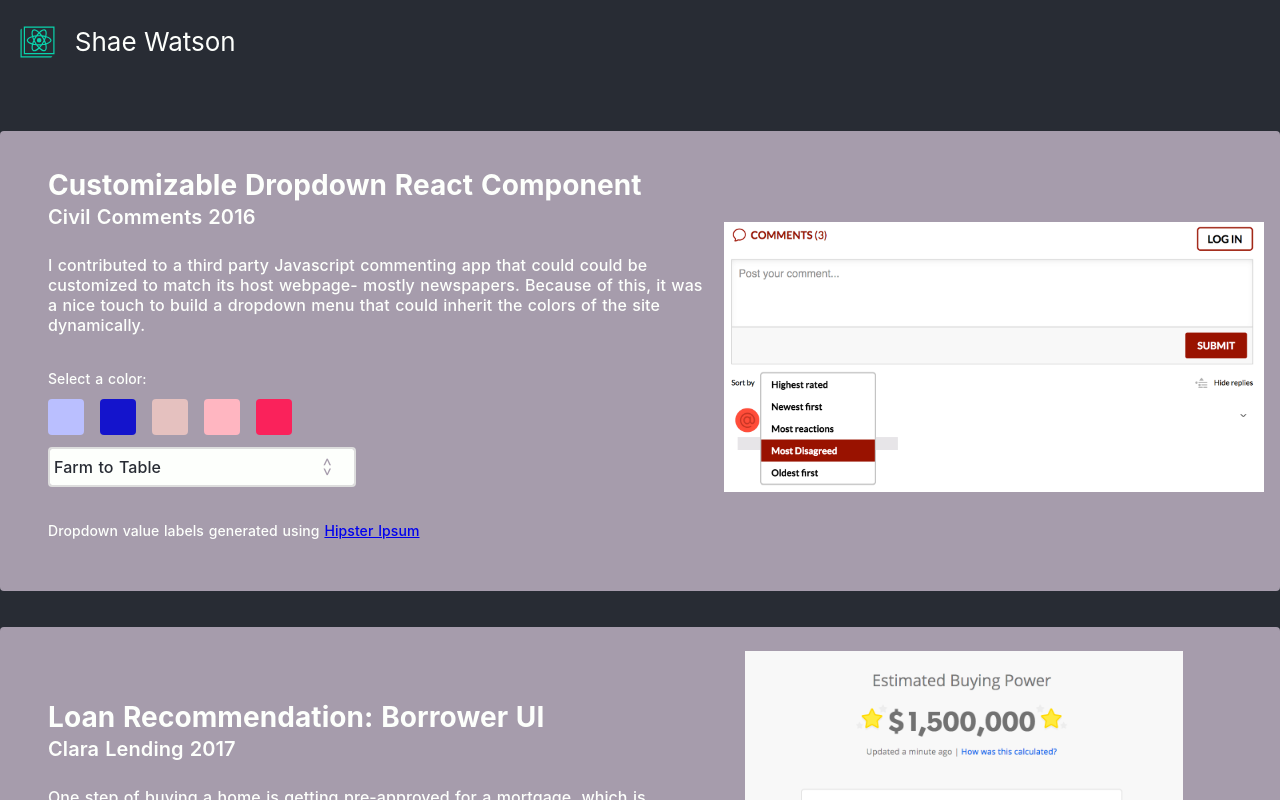
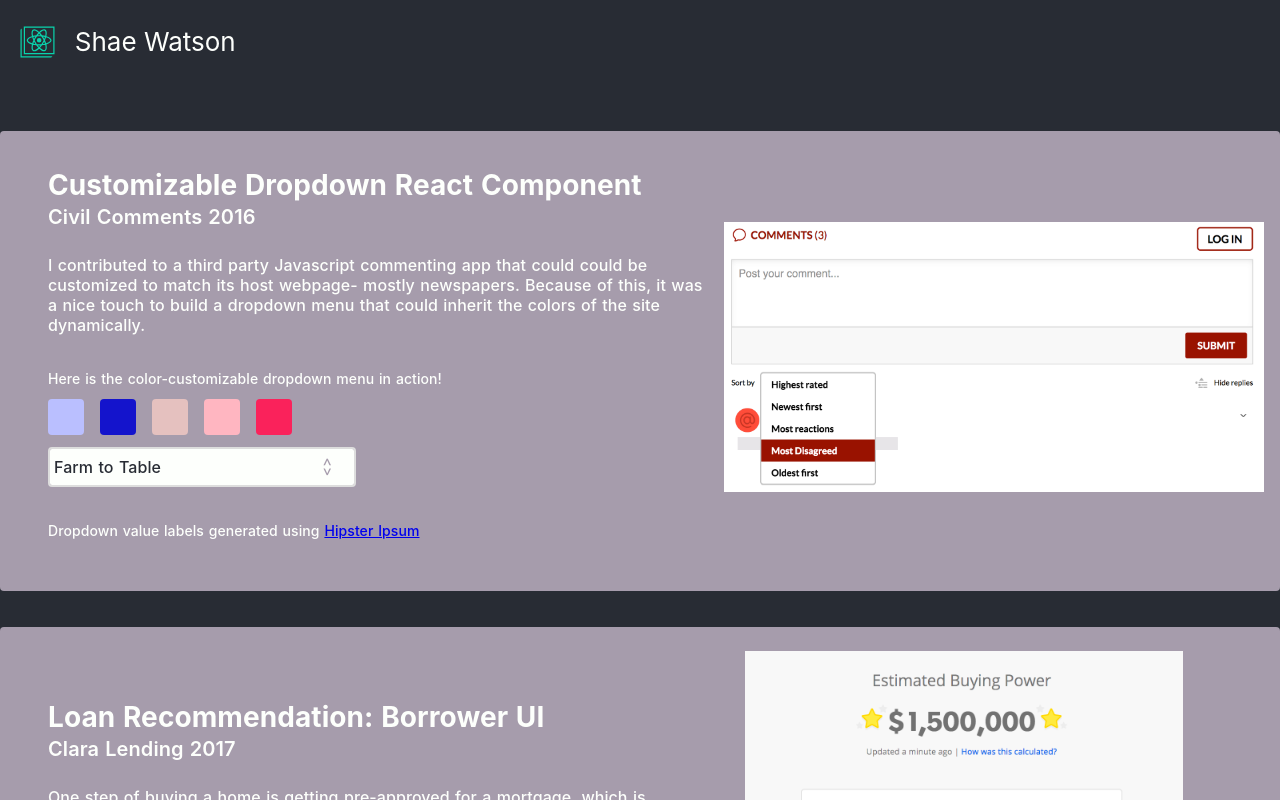
Before and after one commit to shae-wat/shaewatson, a React (Create React App) app: page / in a window 1280 px wide. Shown: the top 800 px of the page. Built offline with nearby package versions, Linux system fonts and the light colour scheme.

Commit message:
color is set

```diff
--- a/src/views/cards/CustomDropdown.tsx
+++ b/src/views/cards/CustomDropdown.tsx
@@ -11,11 +11,21 @@ import { AlaskaDispatchNewsDropdownImageSrc } from '../../images';
 import { Dropdown, DropdownOptionKey, ColorSelector } from '../components';
 import { Card, CardTextContent, CardImageContent } from '.';
 
+const colors = ['#babfff', '#1414cc', '#e5c1bf', '#ffb6c1', '#fa225b'];
+
 const DemoArea = styled.div`
   padding: ${rhythm(1)}px 0;
 `;
 
-class CustomDropdown extends React.Component {
+interface CustomDropdownState {
+  brandColor: typeof colors[0];
+}
+
+class CustomDropdown extends React.Component<{}, CustomDropdownState> {
+  state = {
+    brandColor: colors[0],
+  };
+
   render() {
     return (
       <Card firstWidth={55} lastWidth={45}>
@@ -31,8 +41,12 @@ class CustomDropdown extends React.Component {
             could inherit the colors of the site dynamically.
           </ParagraphFont>
           <DemoArea>
-            <ColorSelector />
+            <ColorSelector
+              onColorClick={() => console.log('onColorClick')}
+              selectedColor={this.state.brandColor}
+            />
             <Dropdown
+              color={this.state.brandColor}
               options={[
                 {
                   value: DropdownOptionKey.HIGHEST_RATED,
--- a/src/views/components/ColorSelector.tsx
+++ b/src/views/components/ColorSelector.tsx
@@ -21,19 +21,28 @@ const Square = styled.div`
   cursor: pointer;
 `;
 
-class ColorSelector extends React.Component {
-  render() {
-    return (
-      <div>
-        <MicroFont>Select a color:</MicroFont>
-        <ColorPallette>
-          {_.map(colors, (color: string) => (
-            <Square style={{ backgroundColor: color }} />
-          ))}
-        </ColorPallette>
-      </div>
-    );
-  }
+interface ColorSelectorProps {
+  onColorClick: (color: typeof colors[0]) => void;
+  selectedColor: typeof colors[0];
 }
 
+const ColorSelector: React.FC<ColorSelectorProps> = (
+  props: ColorSelectorProps,
+) => (
+  <div>
+    <MicroFont>
+      Here is the color-customizable dropdown menu in action!
+    </MicroFont>
+    <ColorPallette>
+      {_.map(colors, (color: typeof colors[0]) => (
+        <Square
+          key={color}
+          style={{ backgroundColor: color }}
+          onClick={() => props.onColorClick(color)}
+        />
+      ))}
+    </ColorPallette>
+  </div>
+);
+
 export default ColorSelector;
--- a/src/views/components/Dropdown.tsx
+++ b/src/views/components/Dropdown.tsx
@@ -76,12 +76,13 @@ const StyledOption = styled.div`
   font-size: 16px;
   line-height: ${rhythm(1)}px;
 
-  ${({ opened }: { opened?: boolean }) => {
+  ${({ opened, color }: { opened?: boolean; color?: string }) => {
     return opened
       ? `
         z-index: 100;
         &:hover {
-          background-color: red;
+          background-color: ${color};
+          color: ${Colors.white};
         }`
       : 'border-radius: 2px;';
   }}
@@ -89,6 +90,7 @@ const StyledOption = styled.div`
 
 interface DropdownProps {
   options: DropdownOption[];
+  color: string;
 }
 
 interface DropdownState {
@@ -105,7 +107,7 @@ export class Dropdown extends React.Component<DropdownProps, DropdownState> {
   }
 
   render() {
-    const { options } = this.props;
+    const { options, color } = this.props;
 
     const selected = this.getOptionByKey(this.state.selectedOption);
     return (
@@ -121,6 +123,7 @@ export class Dropdown extends React.Component<DropdownProps, DropdownState> {
                 <StyledOption
                   key={option.value}
                   opened
+                  color={color}
                   onClick={() =>
                     this.setState({
                       selectedOption: option.value,
```
